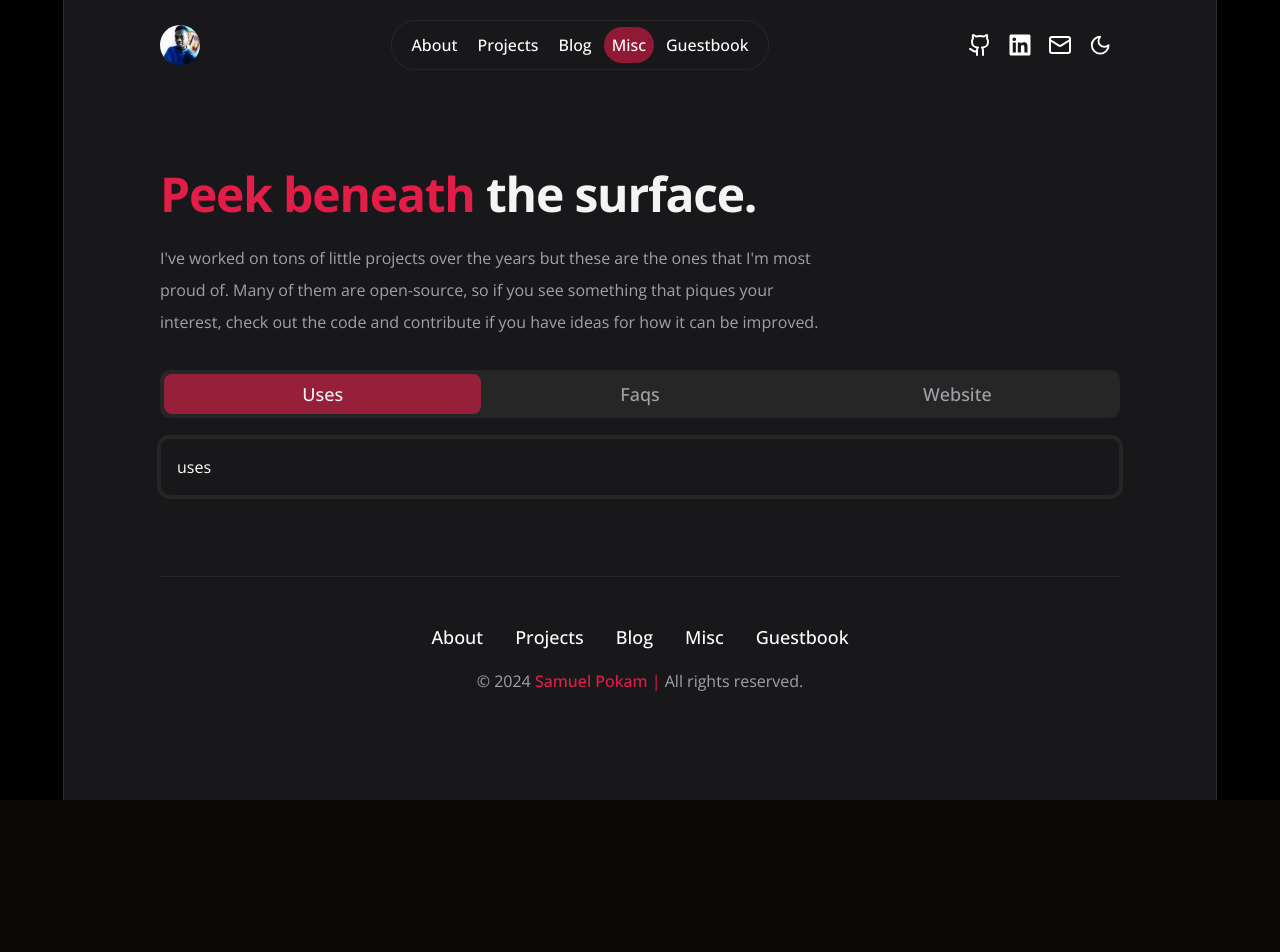
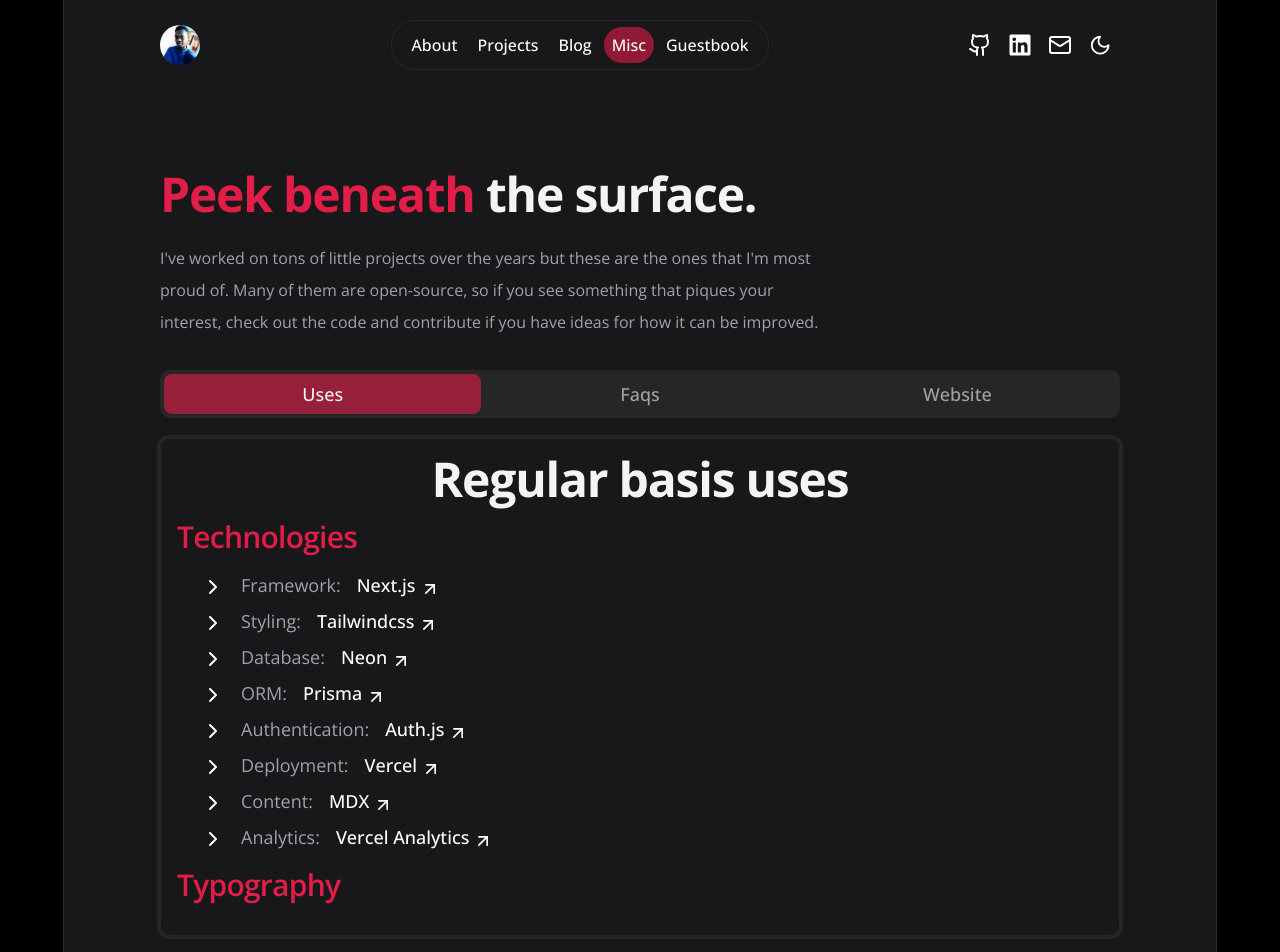
Before and after one commit to RinKhimera/rinkhimera-portfolio, a Next.js app: page /miscellaneous/uses in a window 1280 px wide. Shown: the top 952 px of the page. Before the commit the page ends 800 px from the top, so only its background shows below. Built offline with nearby package versions, Linux system fonts and the light colour scheme.

Commit message:
website page update

```diff
--- a/app/miscellaneous/uses/page.tsx
+++ b/app/miscellaneous/uses/page.tsx
@@ -1,5 +1,50 @@
+import { siteTechs } from "@/constants"
+import { ArrowUpRight, ChevronRight } from "lucide-react"
+import Link from "next/link"
+
 const UsesPage = () => {
-  return <div>uses</div>
+  return (
+    <section>
+      <h1 className="text-center text-3xl font-bold tracking-tight text-zinc-800 dark:text-zinc-100 md:text-5xl">
+        Regular basis uses
+      </h1>
+
+      <div>
+        <h2 className="mb-4 mt-4 text-3xl font-semibold tracking-tight">
+          <span className="text-primary">Technologies</span>
+        </h2>
+
+        <div className="ml-0 space-y-2 text-base sm:ml-6 sm:text-lg">
+          {siteTechs.map((tech) => (
+            <Link
+              key={tech.description}
+              href={tech.url}
+              target="_blank"
+              rel="noopener noreferrer"
+              className="group flex items-end space-x-4"
+            >
+              <ChevronRight className="transition group-hover:translate-x-2" />
+
+              <span className="text-muted-foreground">{tech.name}: </span>
+              <div className="flex items-end font-medium decoration-primary decoration-2 underline-offset-2 group-hover:underline">
+                {tech.description}
+                <ArrowUpRight
+                  className="ml-1 transition group-hover:-translate-y-1 group-hover:translate-x-2"
+                  size={20}
+                />
+              </div>
+            </Link>
+          ))}
+        </div>
+      </div>
+
+      <div>
+        <h2 className="my-4 text-3xl font-semibold tracking-tight">
+          <span className="text-primary">Typography</span>
+        </h2>
+      </div>
+    </section>
+  )
 }
 
 export default UsesPage
--- a/app/miscellaneous/website/page.tsx
+++ b/app/miscellaneous/website/page.tsx
@@ -9,6 +9,7 @@
         About this website
       </h1>
 
+      <div>
         <h2 className="mb-4 mt-4 text-3xl font-semibold tracking-tight">
           <span className="text-primary">Technologies</span>
         </h2>
@@ -35,7 +36,9 @@
             </Link>
           ))}
         </div>
+      </div>
 
+      <div>
         <h2 className="my-4 text-3xl font-semibold tracking-tight">
           <span className="text-primary">Inspirations</span>
         </h2>
@@ -61,6 +64,43 @@
             </Link>
           ))}
         </div>
+      </div>
+
+      <div>
+        <h2 className="my-4 text-3xl font-semibold tracking-tight">
+          <span className="text-primary">Typography</span>
+        </h2>
+
+        <div className="px-1 leading-loose text-muted-foreground md:px-8">
+          For the typography of the entire website, I&apos;m using{" "}
+          <div className="group mr-[2px] inline-flex">
+            <Link
+              href={"https://fonts.google.com/specimen/Open+Sans"}
+              target="_blank"
+              rel="noopener noreferrer"
+              className="group flex items-end space-x-4"
+            >
+              <div className="flex text-zinc-800 decoration-primary decoration-2 underline-offset-2 transition group-hover:underline dark:text-zinc-100">
+                <span className="font-medium">Open Sans</span>
+                <ArrowUpRight
+                  className="ml-[1px] transition group-hover:-translate-y-1 group-hover:translate-x-1"
+                  size={20}
+                />
+              </div>
+            </Link>
+          </div>
+          . The font weight for titles is{" "}
+          <span className="font-bold text-zinc-800 dark:text-zinc-100">
+            Bold 700
+          </span>
+          , subtitles are{" "}
+          <span className="font-medium text-zinc-800 dark:text-zinc-100">
+            Medium 500
+          </span>
+          , and the remaining content is{" "}
+          <span className="text-zinc-800 dark:text-zinc-100">Regular 400</span>.
+        </div>
+      </div>
     </section>
   )
 }
```
Lines whose indentation alone changed are shown as unchanged.
